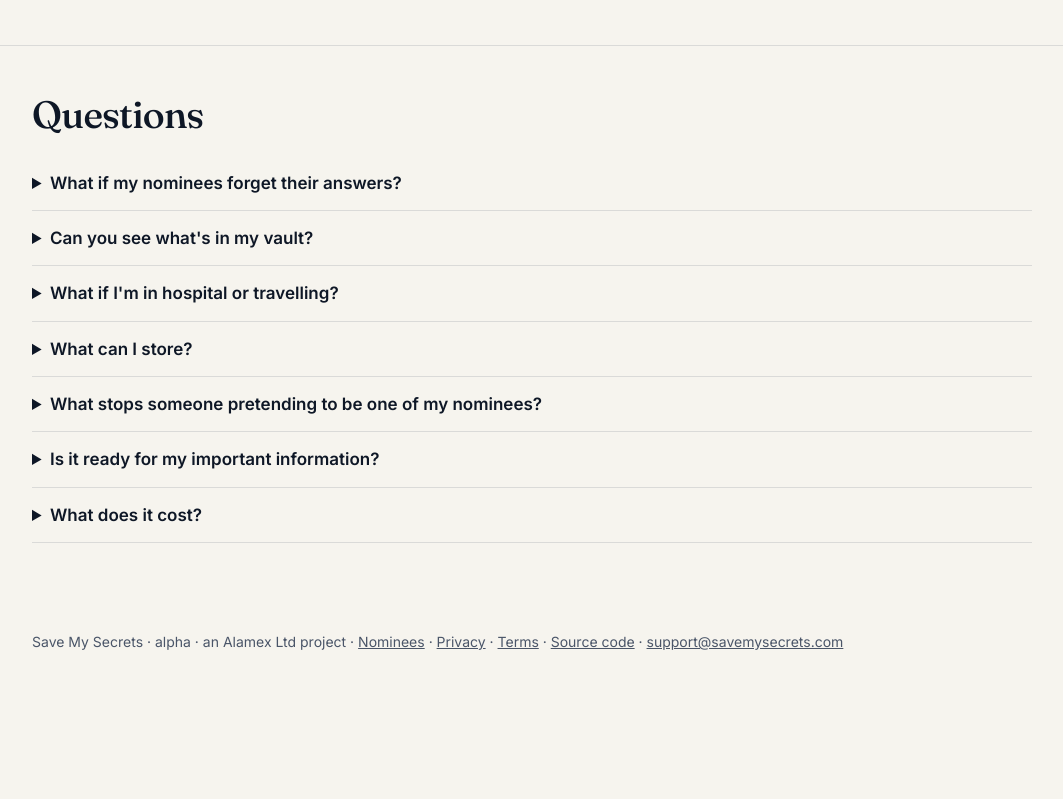
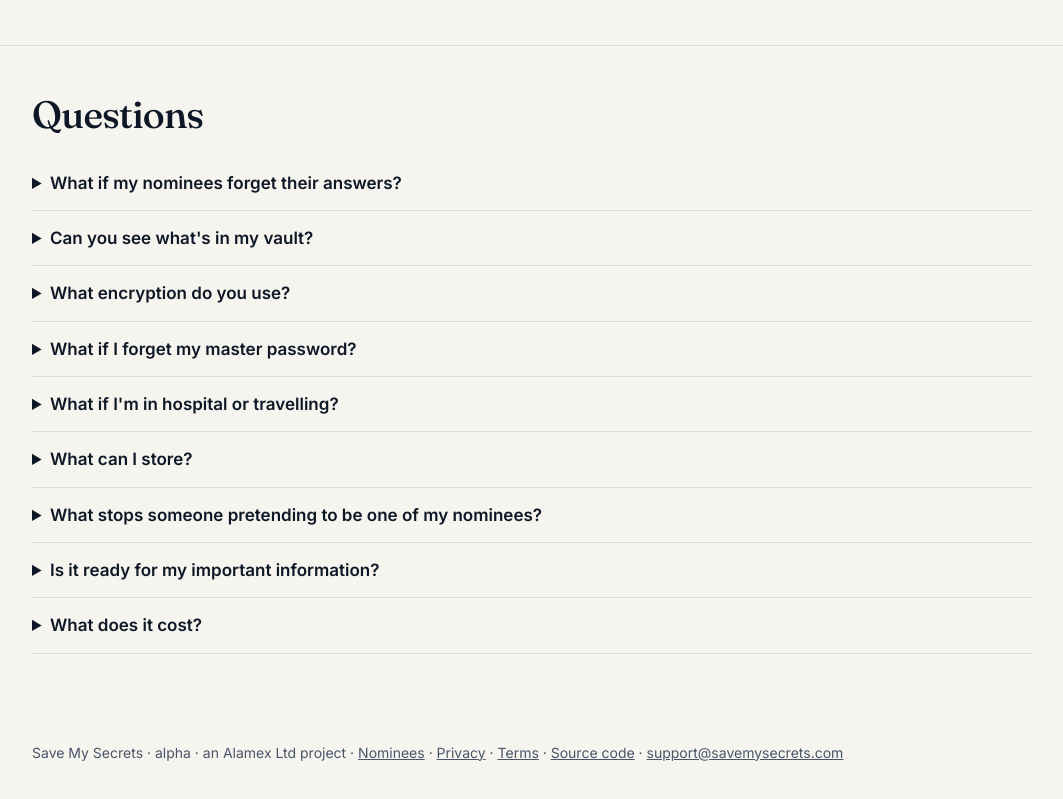
Before and after one commit to Alamex/savemysecrets, a plain HTML site: page public/index.html in a window 1280 px wide. Shown: the part 2315-3114 px from the top of the page, without its empty margins (108-1171 px from the left). Before the commit the page ends 3008 px from the top, so only its background shows below. Drawn offline with Linux system fonts and the light colour scheme.

Commit message:
Homepage FAQ: what encryption we use, and what if I forget my master password (#20)
Co-authored-by: Neil Stanley <neil@stanley.uk>

```diff
--- a/public/index.html
+++ b/public/index.html
@@ -72,6 +72,8 @@
   <h2>Questions</h2>
   <details><summary>What if my nominees forget their answers?</summary><p class="muted">Each nominee has their own questions, so if one forgets, another can still open your vault. Each needs two of their three answers, and capitals, spaces and accents don't matter. You can also list other ways they might say it. Every check-in reminds you to make sure your questions still make sense. But if none of your nominees can answer, no one can open your vault, including us. That's what keeps it private.</p></details>
   <details><summary>Can you see what's in my vault?</summary><p class="muted">Your vault is encrypted before it leaves your phone or laptop, and the key to open it is made from answers we never see. All our code is <a href="https://github.com/Alamex/savemysecrets">published on GitHub</a> so you can see exactly what we store and how the encryption works.</p></details>
+  <details><summary>What encryption do you use?</summary><p class="muted">AES-256-GCM, the same standard banks and governments use. Your master password is turned into a key on your own device using 600,000 rounds of PBKDF2, which makes guessing it extremely slow.</p></details>
+  <details><summary>What if I forget my master password?</summary><p class="muted">We can't reset it or recover your vault, because we never have your password. That's what keeps your vault private. Keep it somewhere safe.</p></details>
   <details><summary>What if I'm in hospital or travelling?</summary><p class="muted">You choose how often we check in (monthly to yearly) and how long we keep trying you (2 to 12 weeks). Before anything is released we make one final check that you don't respond, with email alerts. One tap stops everything.</p></details>
   <details><summary>What can I store?</summary><p class="muted">Anything you'd want someone to have if you weren't here: passwords, bank and pension details, where documents are kept, and instructions.</p></details>
   <details><summary>What stops someone pretending to be one of my nominees?</summary><p class="muted">They'd have to pass an AI interview, automated checks, your proof rules (such as a death certificate), and a final waiting period. Even then, without a nominee's answers, the vault stays locked. Every attempt is logged, and repeated wrong answers mean longer waits.</p></details>
```
